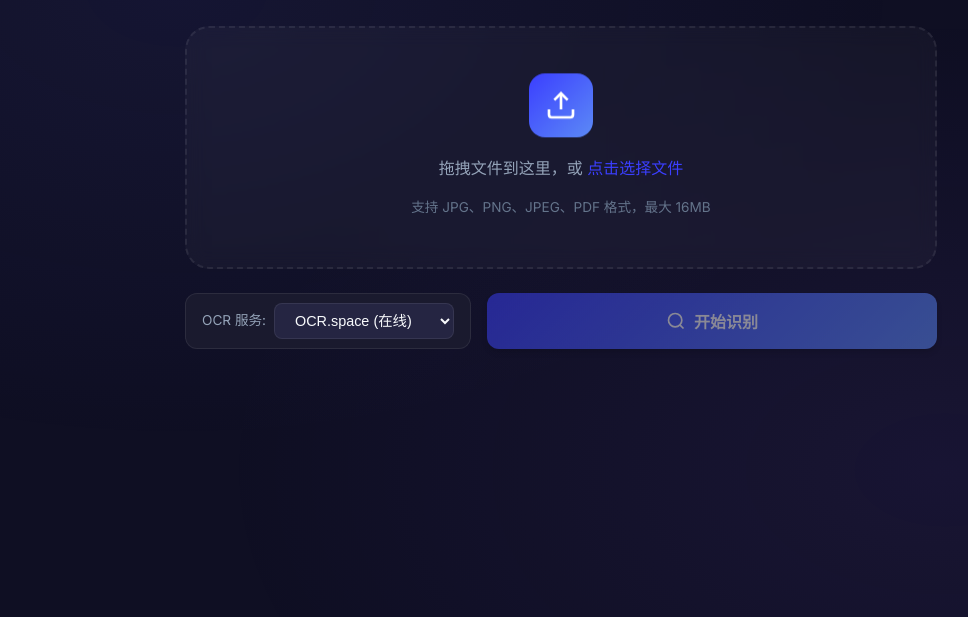
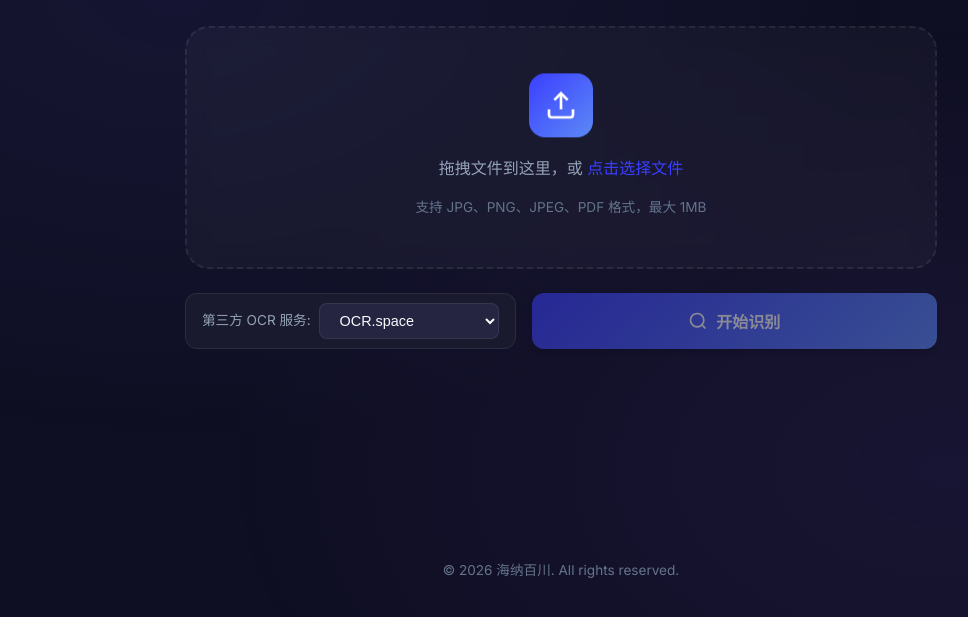
Before and after one commit to SuGradi/OCR-HN, a Flask app: page / in a window 1280 px wide. Shown: the part 170-787 px from the top of the page, without its empty margins (79-1047 px from the left). Run offline with Flask 3, Linux system fonts and the light colour scheme.

Commit message:
feat: Add footer, clarify OCR service selection text, and reduce maximum upload size hint.

```diff
--- a/templates/index.html
+++ b/templates/index.html
@@ -42,7 +42,7 @@
                             </svg>
                         </div>
                         <p class="upload-text">拖拽文件到这里，或 <span class="upload-link">点击选择文件</span></p>
-                        <p class="upload-hint">支持 JPG、PNG、JPEG、PDF 格式，最大 16MB</p>
+                        <p class="upload-hint">支持 JPG、PNG、JPEG、PDF 格式，最大 1MB</p>
                     </div>
                 </div>
 
@@ -77,10 +77,10 @@
                 <!-- OCR Service Selector & Upload Button -->
                 <div class="action-row">
                     <div class="ocr-service-selector">
-                        <label for="ocrService">OCR 服务:</label>
+                        <label for="ocrService">第三方 OCR 服务:</label>
                         <select id="ocrService" class="service-select">
                             <!-- <option value="local">本地识别 (PaddleOCR)</option> -->
-                            <option value="ocrspace">OCR.space (在线)</option>
+                            <option value="ocrspace">OCR.space</option>
                         </select>
                     </div>
                     <button class="btn-primary" id="uploadBtn" disabled>
@@ -136,6 +136,10 @@
                 <span id="errorText"></span>
             </div>
         </main>
+
+        <footer class="footer">
+            <p>© 2026 海纳百川. All rights reserved.</p>
+        </footer>
     </div>
 
     <!-- Toast Notification -->
```
